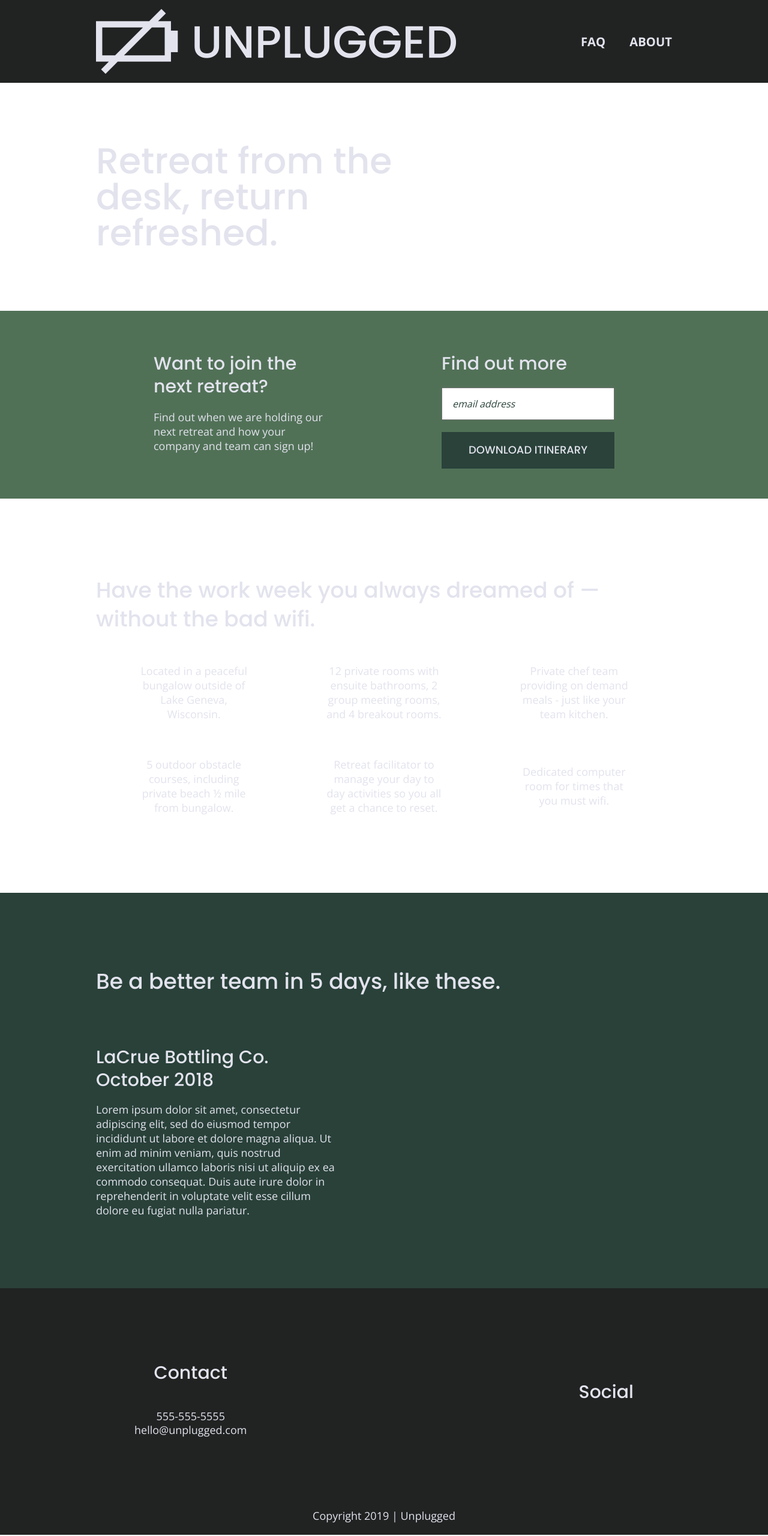
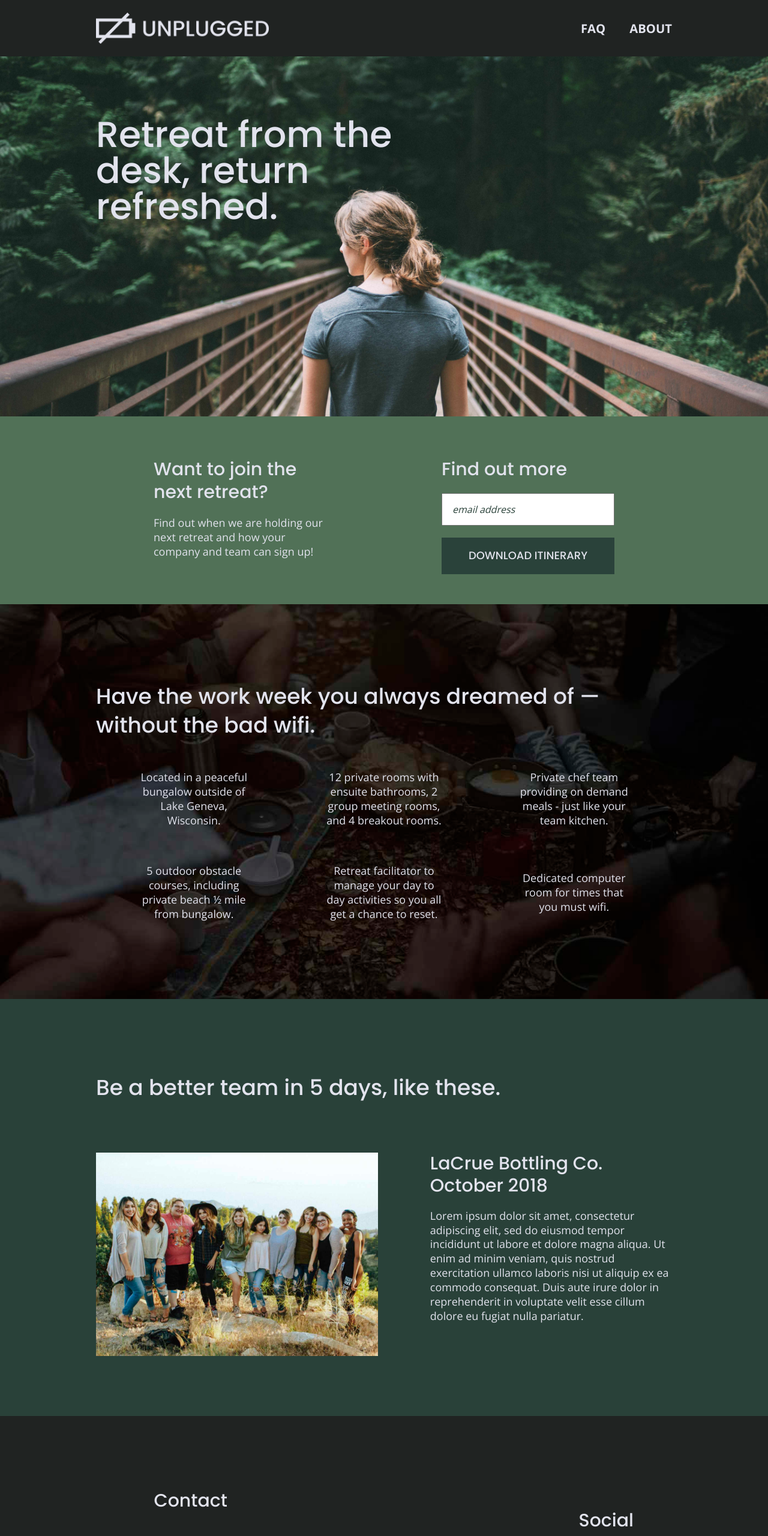
Before and after one commit to Miriam-C-B/unplugged-site, a website: page index.html in a window 1280 px wide. Shown: the top 2560 px of the page at 60% size. Drawn offline with nearby package versions, Linux system fonts and the light colour scheme.

Commit message:
Added responsive images

```diff
--- a/css/main.css
+++ b/css/main.css
@@ -127,11 +127,11 @@ textarea {
     }
 
     img {
-
+        width: 100%;
     }
 
     figure {
-
+        margin: 0;
     }
 
     address {
@@ -162,6 +162,14 @@ textarea {
   header {
     padding: 15px 0;
   }
+
+  header figure {
+    width: 60%;
+    display: flex;
+    justify-content: center;
+    align-items: center;
+    flex-flow: row wrap;
+}
 
   header .content-wrapper {
     align-items: center;
@@ -247,6 +255,8 @@ textarea {
 
   /*----------MOBILE STYLES HOMEPAGE -------------------*/
   .hero-area {
+    background: url('../img/hero-background.jpg') center no-repeat #333;
+    background-size: cover;
     display: flex;
     flex-flow: row wrap;
     justify-content: center;
@@ -306,6 +316,8 @@ textarea {
   }
 
   .features {
+    background: url('../img/features-background.jpg') center no-repeat #333;
+    background-size: cover;
     display: flex;
     flex-flow: row wrap;
     justify-content: center;
@@ -351,6 +363,14 @@ textarea {
     line-height: 1em;
     margin-bottom: 40px;
   }
+
+  .reviews figure {
+    width: 50%;
+    display: flex;
+    justify-content: center;
+    align-items: center;
+    flex-flow: row wrap;
+}
 
   .reviews h3 {
     margin: 20px 0;
@@ -544,6 +564,10 @@ textarea {
         width: 100%;
     }
 
+    header figure {
+      width: 30%;
+    }
+
     header nav {
         width: 20%;
     }
@@ -557,6 +581,10 @@ textarea {
     }
 
     /* Hero Area */
+    .hero-area {
+      min-height: 600px;
+    }
+
     .hero-area h1 {
       font-size: 3em;
       line-height: 1;
@@ -604,6 +632,7 @@ textarea {
       width: 85%;
     }
 
+    .reviews figure,
     .reviews article div {
         width: 49%;
     }
--- a/index.html
+++ b/index.html
@@ -29,7 +29,12 @@
 
       <header>
           <div class="content-wrapper">
-              <a href="#"><img src="img/unpluggedlogo.png" alt="unplugged logo"></a>
+              <figure>
+                <a href="#">
+                    <img src="img/unpluggedlogo.png" alt="unplugged logo">
+                </a>
+              </figure>
+
               <div class="header-divider"></div>
                 <nav>
                     <ul>
@@ -116,7 +121,10 @@
             <div class="content-wrapper">
                 <h2>Be a better team in 5 days, like these.</h2>
                 <article>
-                    <div>
+                  <figure>
+                    <img src="img/team-img.jpg" alt="image of a team" />
+                  </figure>
+                  <div>
                       <h3>LaCrue Bottling Co. October 2018</h3>
                       <p>
                         Lorem ipsum dolor sit amet, consectetur adipiscing elit, sed do eiusmod tempor incididunt ut labore et
```
Also changed, not shown: about/index.html (+5 -1 lines), faq/index.html (+5 -1 lines).
